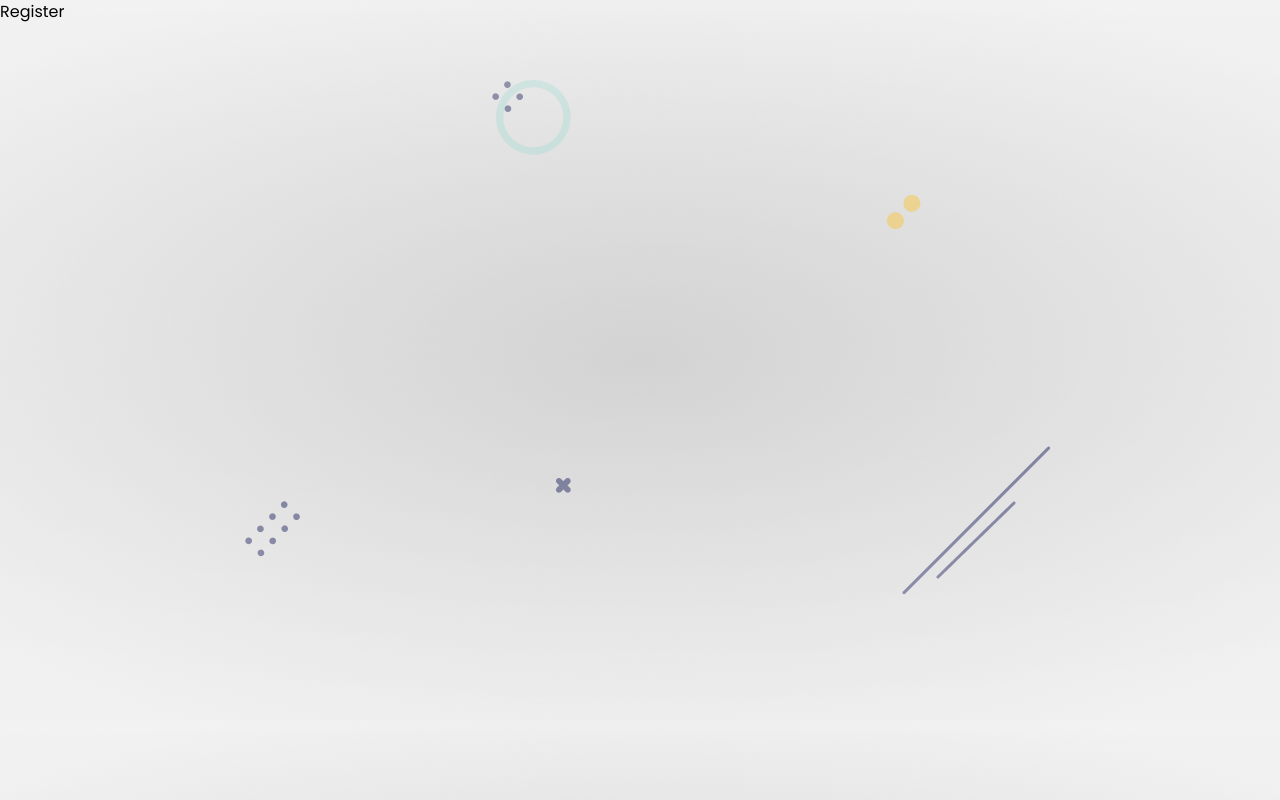
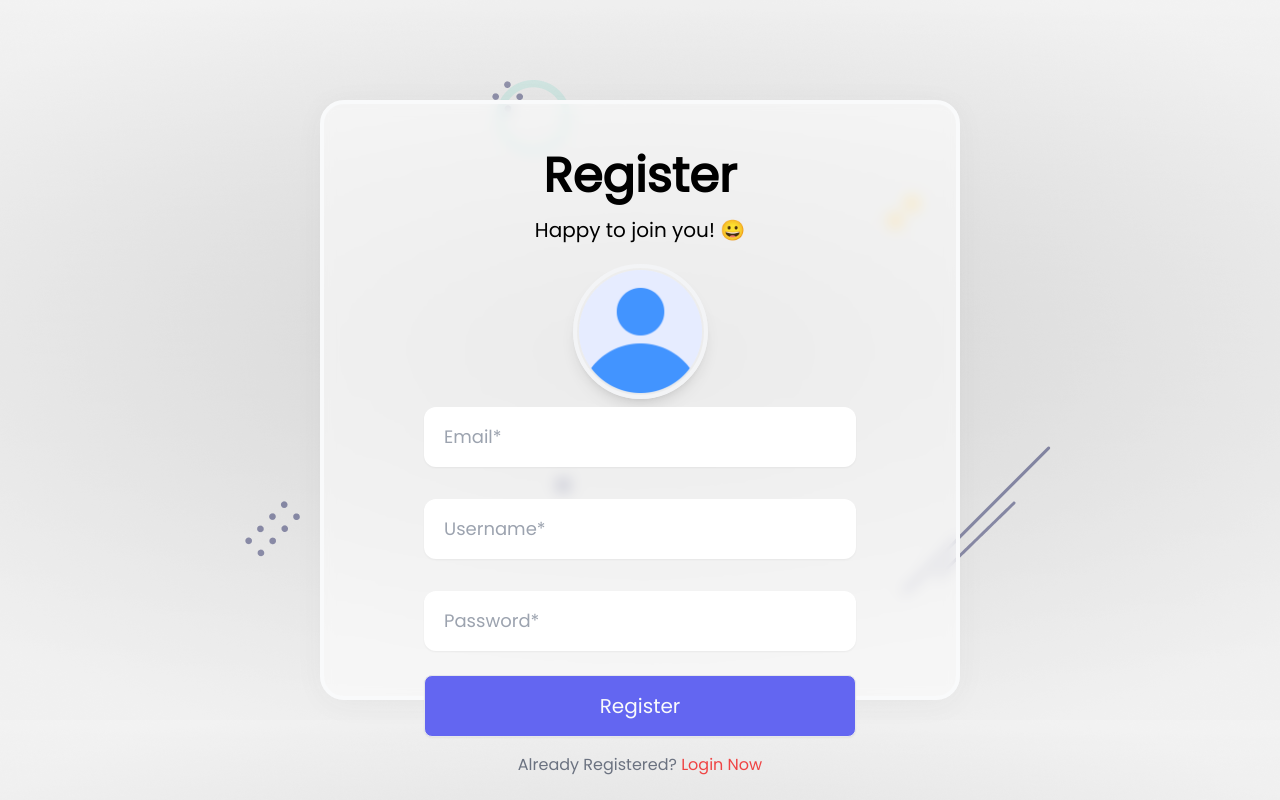
Before and after one commit to Rezuan-Ahmed-git/fullstack-auth-mern, a React (Vite) app in the folder client/: page /register in a window 1280 px wide. Built offline with nearby package versions, Linux system fonts and the light colour scheme.

Commit message:
client: register component implement

```diff
--- a/client/src/components/Register.jsx
+++ b/client/src/components/Register.jsx
@@ -1,5 +1,109 @@
+/* eslint-disable react/no-unescaped-entities */
+import { Link } from 'react-router-dom';
+import avatar from '../assets/profile.png';
+import { Toaster } from 'react-hot-toast';
+import { useFormik } from 'formik';
+import { registerValidation } from '../helper/validate';
+import convertToBase64 from '../helper/convert';
+
+import styles from '../styles/Username.module.css';
+import { useState } from 'react';
+
 const Register = () => {
-  return <div>Register</div>;
+  const [file, setFile] = useState();
+
+  const formik = useFormik({
+    initialValues: {
+      email: '',
+      username: '',
+      password: '',
+    },
+    validate: registerValidation,
+    validateOnBlur: false,
+    validateOnChange: false,
+    onSubmit: async (values) => {
+      values = await Object.assign(values, { profile: file || '' });
+      console.log(values);
+    },
+  });
+
+  /** formik doesn't support file upload so, we need to create this handler */
+
+  const onUpload = async (e) => {
+    const base64 = await convertToBase64(e.target.files[0]);
+    setFile(base64);
+  };
+
+  return (
+    <div className="container mx-auto">
+      <Toaster position="top-center" reverseOrder={false}></Toaster>
+
+      <div className="flex justify-center items-center h-screen">
+        <div
+          className={styles.glass}
+          style={{ width: '50%', paddingTop: '3em' }}
+        >
+          <div className="title flex flex-col items-center">
+            <h4 className="text-5xl font-bold">Register</h4>
+            <span className="py-4 text-xl w-2/3 text-center text-gray-5">
+              Happy to join you! 😀
+            </span>
+          </div>
+
+          <form className="py-1" onSubmit={formik.handleSubmit}>
+            <div className="profile flex justify-center y-4">
+              <label htmlFor="profile">
+                <img
+                  src={file || avatar}
+                  className={styles.profile_img}
+                  alt="avatar"
+                />
+              </label>
+
+              <input
+                onChange={onUpload}
+                type="file"
+                name="profile"
+                id="profile"
+              />
+            </div>
+            <div className="textbox flex flex-col items-center gap-6">
+              <input
+                {...formik.getFieldProps('email')}
+                type="text"
+                className={styles.textbox}
+                placeholder="Email*"
+              />
+              <input
+                {...formik.getFieldProps('username')}
+                type="text"
+                className={styles.textbox}
+                placeholder="Username*"
+              />
+              <input
+                {...formik.getFieldProps('password')}
+                type="text"
+                className={styles.textbox}
+                placeholder="Password*"
+              />
+              <button className={styles.btn} type="submit">
+                Register
+              </button>
+            </div>
+
+            <div className="text-center py-4">
+              <span className="text-gray-500">
+                Already Registered?{' '}
+                <Link className="text-red-500" to="/">
+                  Login Now
+                </Link>
+              </span>
+            </div>
+          </form>
+        </div>
+      </div>
+    </div>
+  );
 };
 
 export default Register;
--- /dev/null
+++ b/client/src/helper/convert.js
@@ -0,0 +1,16 @@
+/**image onto base64 */
+
+export default function convertToBase64(file) {
+  return new Promise((resolve, reject) => {
+    const fileReader = new FileReader();
+    fileReader.readAsDataURL(file);
+
+    fileReader.onload = () => {
+      resolve(fileReader.result);
+    };
+
+    fileReader.onerror = (error) => {
+      reject(error);
+    };
+  });
+}
--- a/client/src/helper/validate.js
+++ b/client/src/helper/validate.js
@@ -22,6 +22,15 @@ export async function resetPasswordValidate(values) {
   if (values.password !== values.confirm_pwd) {
     errors.exist = toast.error('Password not match...!');
   }
+
+  return errors;
+}
+
+/** validate register form */
+export async function registerValidation(values) {
+  const errors = usernameVerify({}, values);
+  passwordVerify(errors, values);
+  emailVerify(errors, values);
 
   return errors;
 }
@@ -55,3 +64,16 @@ function usernameVerify(error = {}, values) {
 
   return error;
 }
+/** validate email */
+
+function emailVerify(error = {}, values) {
+  if (!values.email) {
+    error.email = toast.error('Email Required...!');
+  } else if (values.email.includes(' ')) {
+    error.email = toast.error('Wrong Email...!');
+  } else if (!/^[A-Z0-9._%+-]+@[A-Z0-9.-]+\.[A-Z]{2,4}$/i.test(values.email)) {
+    error.email = toast.error('Invalid email address...!');
+  }
+
+  return error;
+}
--- a/client/src/styles/Username.module.css
+++ b/client/src/styles/Username.module.css
@@ -25,3 +25,7 @@
 .btn:hover {
     background-color: #ff6a6a;
 }
+
+input[type='file'] {
+    display: none;
+}
```
